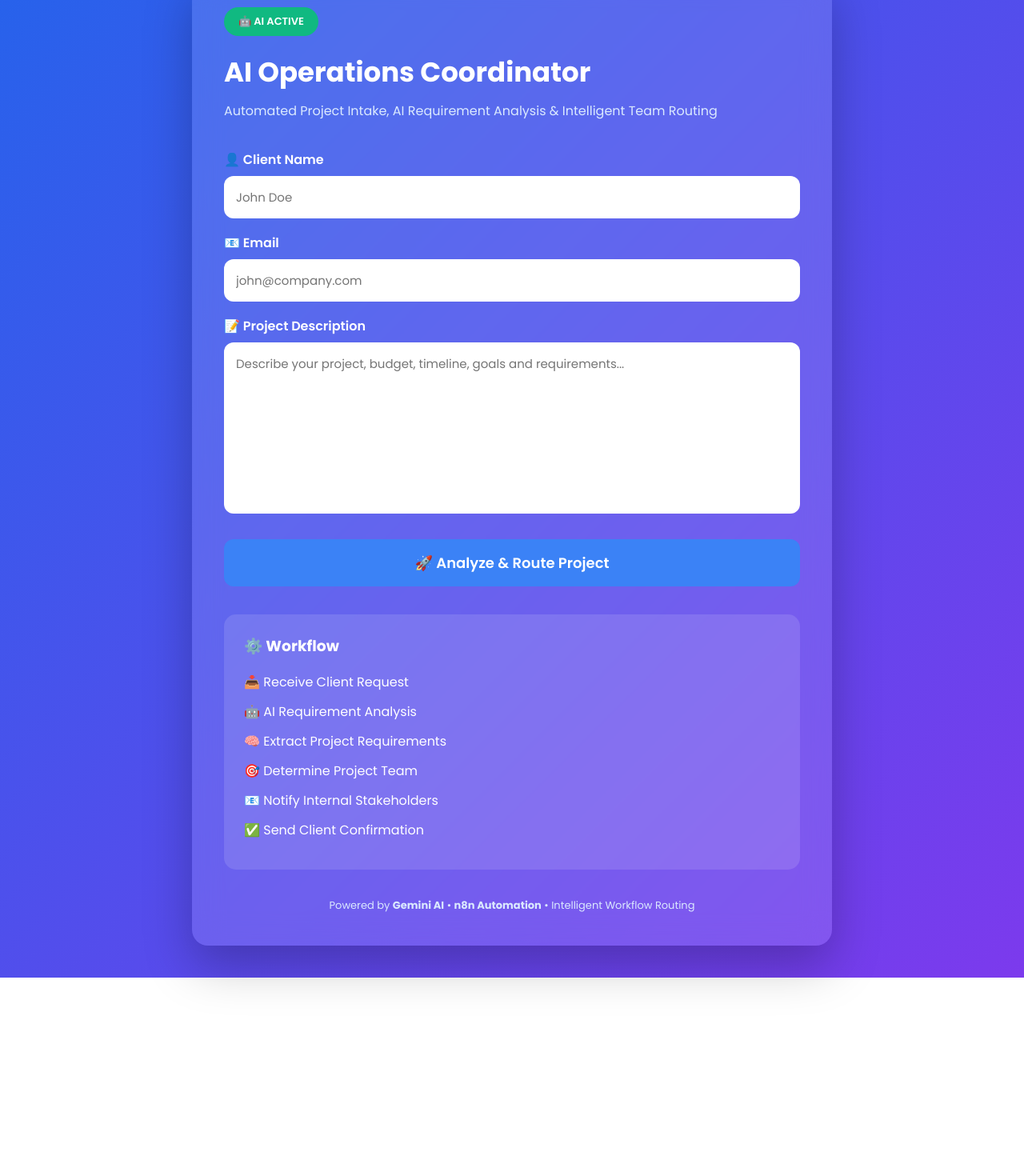
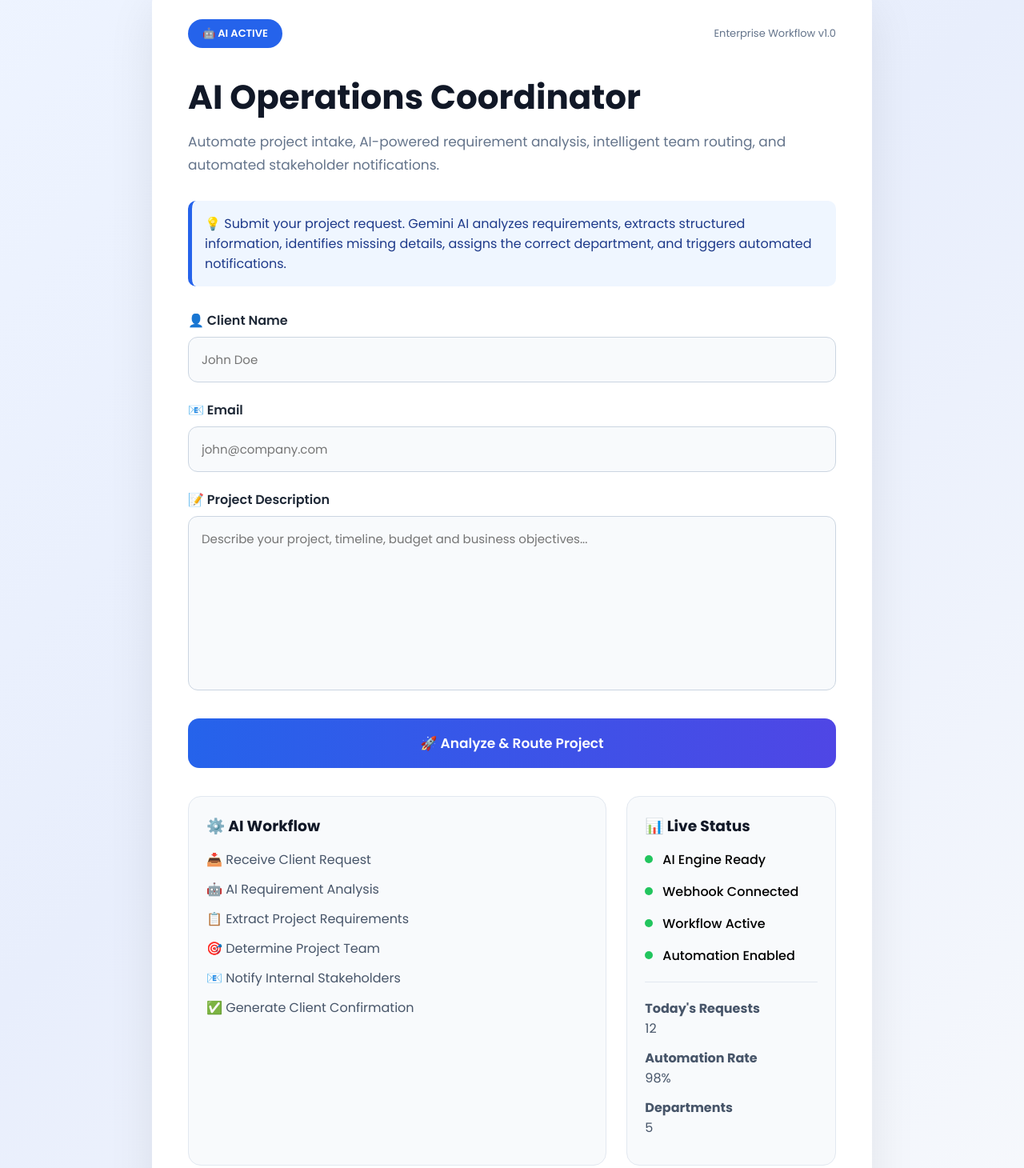
Before and after one commit to Navitha315/ai-project-intake, a plain HTML site: page index.html in a window 1280 px wide. Shown: the part 71-1531 px from the top of the page at 80% size. Before the commit the page ends 1293 px from the top, so only its background shows below. Drawn offline with Linux system fonts and the light colour scheme.

Commit message:
Update index.html

```diff
--- a/index.html
+++ b/index.html
@@ -21,7 +21,12 @@ font-family:'Poppins',sans-serif;
 
 body{
 
-background:linear-gradient(135deg,#2563eb,#7c3aed);
+background:linear-gradient(
+135deg,
+#eef4ff 0%,
+#e8eefc 45%,
+#f7f9fc 100%
+);
 
 min-height:100vh;
 
@@ -31,35 +36,44 @@ justify-content:center;
 
 align-items:center;
 
-padding:40px;
+padding:50px;
 
 }
 
 .container{
 
-width:800px;
+width:900px;
 
-background:rgba(255,255,255,.12);
+background:white;
 
-backdrop-filter:blur(18px);
+border-radius:24px;
 
-border-radius:20px;
+padding:45px;
 
-padding:40px;
+box-shadow:
+0 25px 60px rgba(0,0,0,.08);
 
-color:white;
+}
 
-box-shadow:0 25px 60px rgba(0,0,0,.25);
+.header{
+
+display:flex;
+
+justify-content:space-between;
+
+align-items:center;
+
+margin-bottom:30px;
 
 }
 
 .badge{
 
-display:inline-block;
+background:#2563eb;
+
+color:white;
 
 padding:8px 18px;
-
-background:#10b981;
 
 border-radius:30px;
 
@@ -67,13 +81,21 @@ font-size:13px;
 
 font-weight:600;
 
-margin-bottom:20px;
+}
+
+.version{
+
+font-size:13px;
+
+color:#64748b;
 
 }
 
 h1{
 
-font-size:34px;
+font-size:42px;
+
+color:#111827;
 
 margin-bottom:10px;
 
@@ -81,11 +103,29 @@ margin-bottom:10px;
 
 .subtitle{
 
-color:#dbeafe;
+color:#64748b;
 
-margin-bottom:35px;
+font-size:17px;
 
-line-height:1.6;
+line-height:1.7;
+
+margin-bottom:30px;
+
+}
+
+.info{
+
+background:#eff6ff;
+
+border-left:5px solid #2563eb;
+
+padding:16px;
+
+border-radius:10px;
+
+color:#1e3a8a;
+
+margin-bottom:30px;
 
 }
 
@@ -93,11 +133,13 @@ label{
 
 display:block;
 
+margin-top:22px;
+
 margin-bottom:8px;
 
-margin-top:18px;
+font-weight:600;
 
-font-weight:600;
+color:#1f2937;
 
 }
 
@@ -105,15 +147,28 @@ input,textarea{
 
 width:100%;
 
-padding:15px;
+padding:16px;
 
-border:none;
+font-size:15px;
+
+background:#f8fafc;
+
+border:1px solid #cbd5e1;
 
 border-radius:12px;
 
-font-size:15px;
+outline:none;
 
-outline:none;
+transition:.25s;
+
+}
+
+input:focus,
+textarea:focus{
+
+border-color:#2563eb;
+
+box-shadow:0 0 0 4px rgba(37,99,235,.12);
 
 }
 
@@ -127,87 +182,139 @@ button{
 
 width:100%;
 
-margin-top:25px;
+margin-top:28px;
 
-padding:16px;
+padding:18px;
 
-font-size:18px;
+font-size:17px;
 
-background:#3b82f6;
+font-weight:600;
 
 color:white;
 
+background:linear-gradient(
+90deg,
+#2563eb,
+#4f46e5
+);
+
 border:none;
 
-border-radius:12px;
+border-radius:14px;
 
 cursor:pointer;
 
 transition:.3s;
 
-font-weight:600;
-
 }
 
 button:hover{
 
-background:#2563eb;
+transform:translateY(-2px);
 
-transform:translateY(-2px);
+box-shadow:0 12px 25px rgba(37,99,235,.25);
 
 }
 
-.workflow{
+.grid{
+
+display:grid;
+
+grid-template-columns:2fr 1fr;
+
+gap:25px;
 
 margin-top:35px;
 
-background:rgba(255,255,255,.12);
+}
 
-padding:25px;
+.card{
 
-border-radius:15px;
+background:#f8fafc;
+
+border:1px solid #e2e8f0;
+
+border-radius:16px;
+
+padding:22px;
 
 }
 
-.workflow h3{
+.card h3{
 
-margin-bottom:18px;
+margin-bottom:15px;
+
+color:#111827;
 
 }
 
-.workflow p{
+.card p{
 
 margin:12px 0;
+
+color:#475569;
+
+}
+
+.status{
+
+display:flex;
+
+align-items:center;
+
+gap:12px;
+
+margin-bottom:15px;
+
+font-weight:500;
+
+}
+
+.dot{
+
+width:10px;
+
+height:10px;
+
+border-radius:50%;
+
+background:#22c55e;
 
 }
 
 .loading{
 
+background:#eff6ff;
+
+border-left:5px solid #2563eb;
+
+padding:18px;
+
 margin-top:25px;
 
-padding:20px;
+border-radius:10px;
 
-background:white;
-
-color:#111827;
-
-border-radius:12px;
+color:#1e40af;
 
 line-height:2;
+
+animation:pulse 1.4s infinite;
 
 }
 
 .success{
 
+background:#ecfdf5;
+
+border-left:5px solid #10b981;
+
+padding:18px;
+
 margin-top:25px;
 
-padding:20px;
-
-background:#dcfce7;
+border-radius:10px;
 
 color:#065f46;
-
-border-radius:12px;
 
 line-height:2;
 
@@ -215,15 +322,27 @@ line-height:2;
 
 .error{
 
+background:#fef2f2;
+
+border-left:5px solid #ef4444;
+
+padding:18px;
+
 margin-top:25px;
 
-padding:20px;
-
-background:#fee2e2;
+border-radius:10px;
 
 color:#991b1b;
 
-border-radius:12px;
+}
+
+@keyframes pulse{
+
+0%{opacity:.6;}
+
+50%{opacity:1;}
+
+100%{opacity:.6;}
 
 }
 
@@ -233,25 +352,31 @@ margin-top:35px;
 
 text-align:center;
 
+color:#94a3b8;
+
 font-size:13px;
-
-color:#dbeafe;
 
 }
 
-@media(max-width:850px){
+@media(max-width:900px){
+
+.grid{
+
+grid-template-columns:1fr;
+
+}
 
 .container{
 
 width:100%;
 
-padding:25px;
+padding:30px;
 
 }
 
 h1{
 
-font-size:28px;
+font-size:34px;
 
 }
 
@@ -265,9 +390,15 @@ font-size:28px;
 
 <div class="container">
 
+<div class="header">
+
 <div class="badge">
+🤖 AI ACTIVE
+</div>
 
-🤖 AI ACTIVE
+<div class="version">
+Enterprise Workflow v1.0
+</div>
 
 </div>
 
@@ -275,43 +406,35 @@ font-size:28px;
 
 <p class="subtitle">
 
-Automated Project Intake, AI Requirement Analysis & Intelligent Team Routing
+Automate project intake, AI-powered requirement analysis, intelligent team routing, and automated stakeholder notifications.
 
 </p>
+
+<div class="info">
+
+💡 Submit your project request. Gemini AI analyzes requirements, extracts structured information, identifies missing details, assigns the correct department, and triggers automated notifications.
+
+</div>
 
 <label>👤 Client Name</label>
 
 <input
-
 id="name"
-
-placeholder="John Doe"
-
->
+placeholder="John Doe">
 
 <label>📧 Email</label>
 
 <input
-
 id="email"
-
 type="email"
-
-placeholder="john@company.com"
-
->
+placeholder="john@company.com">
 
 <label>📝 Project Description</label>
 
 <textarea
-
 id="request"
-
 rows="8"
-
-placeholder="Describe your project, budget, timeline, goals and requirements..."
-
-></textarea>
+placeholder="Describe your project, timeline, budget and business objectives..."></textarea>
 
 <button onclick="submitProject()">
 
@@ -320,22 +443,59 @@ placeholder="Describe your project, budget, timeline, goals and requirements..."
 </button>
 
 <div id="status"></div>
+<div class="grid">
 
-<div class="workflow">
+<div class="card">
 
-<h3>⚙️ Workflow</h3>
+<h3>⚙️ AI Workflow</h3>
 
 <p>📥 Receive Client Request</p>
 
 <p>🤖 AI Requirement Analysis</p>
 
-<p>🧠 Extract Project Requirements</p>
+<p>📋 Extract Project Requirements</p>
 
 <p>🎯 Determine Project Team</p>
 
 <p>📧 Notify Internal Stakeholders</p>
 
-<p>✅ Send Client Confirmation</p>
+<p>✅ Generate Client Confirmation</p>
+
+</div>
+
+<div class="card">
+
+<h3>📊 Live Status</h3>
+
+<div class="status">
+<div class="dot"></div>
+AI Engine Ready
+</div>
+
+<div class="status">
+<div class="dot"></div>
+Webhook Connected
+</div>
+
+<div class="status">
+<div class="dot"></div>
+Workflow Active
+</div>
+
+<div class="status">
+<div class="dot"></div>
+Automation Enabled
+</div>
+
+<hr style="margin:20px 0;border:none;border-top:1px solid #e2e8f0;">
+
+<p><strong>Today's Requests</strong><br>12</p>
+
+<p><strong>Automation Rate</strong><br>98%</p>
+
+<p><strong>Departments</strong><br>5</p>
+
+</div>
 
 </div>
 
@@ -351,15 +511,13 @@ Powered by <strong>Gemini AI</strong> • <strong>n8n Automation</strong> • In
 
 async function submitProject(){
 
-const name=document.getElementById("name").value;
-
-const email=document.getElementById("email").value;
-
-const request=document.getElementById("request").value;
+const name=document.getElementById("name").value.trim();
+const email=document.getElementById("email").value.trim();
+const request=document.getElementById("request").value.trim();
 
 if(!name || !email || !request){
 
-alert("Please fill all fields.");
+alert("Please fill all the fields.");
 
 return;
 
@@ -373,23 +531,23 @@ document.getElementById("status").innerHTML=`
 
 <br>
 
-✅ Understanding requirements...
+✅ Understanding project requirements
 
 <br>
 
-✅ Extracting project details...
+✅ Extracting structured information
 
 <br>
 
-✅ Identifying appropriate department...
+✅ Identifying required departments
 
 <br>
 
-✅ Routing workflow...
+✅ Preparing workflow
 
 <br>
 
-✅ Preparing client confirmation...
+✅ Sending notifications
 
 </div>
 
@@ -425,21 +583,27 @@ request:request
 
 );
 
-await response.text();
+if(!response.ok){
+
+throw new Error("Workflow failed");
+
+}
 
 document.getElementById("status").innerHTML=`
 
 <div class="success">
 
-<h2>🎉 Project Successfully Processed</h2>
+<h2>🎉 Project Successfully Submitted</h2>
 
-<p>✔ AI analyzed your request</p>
+<br>
 
-<p>✔ Requirements extracted</p>
+<p>✔ Request received</p>
 
-<p>✔ Appropriate team assigned</p>
+<p>✔ AI analyzed requirements</p>
 
-<p>✔ Internal notification triggered</p>
+<p>✔ Team assignment completed</p>
+
+<p>✔ Internal workflow triggered</p>
 
 <p>✔ Client confirmation generated</p>
 
@@ -448,9 +612,7 @@ document.getElementById("status").innerHTML=`
 `;
 
 document.getElementById("name").value="";
-
 document.getElementById("email").value="";
-
 document.getElementById("request").value="";
 
 }
@@ -461,11 +623,11 @@ document.getElementById("status").innerHTML=`
 
 <div class="error">
 
-❌ Unable to connect to the AI workflow.
+<h3>❌ Unable to process request</h3>
 
-<br><br>
+<br>
 
-Please try again.
+Please verify that your n8n workflow is active and try again.
 
 </div>
 
```
